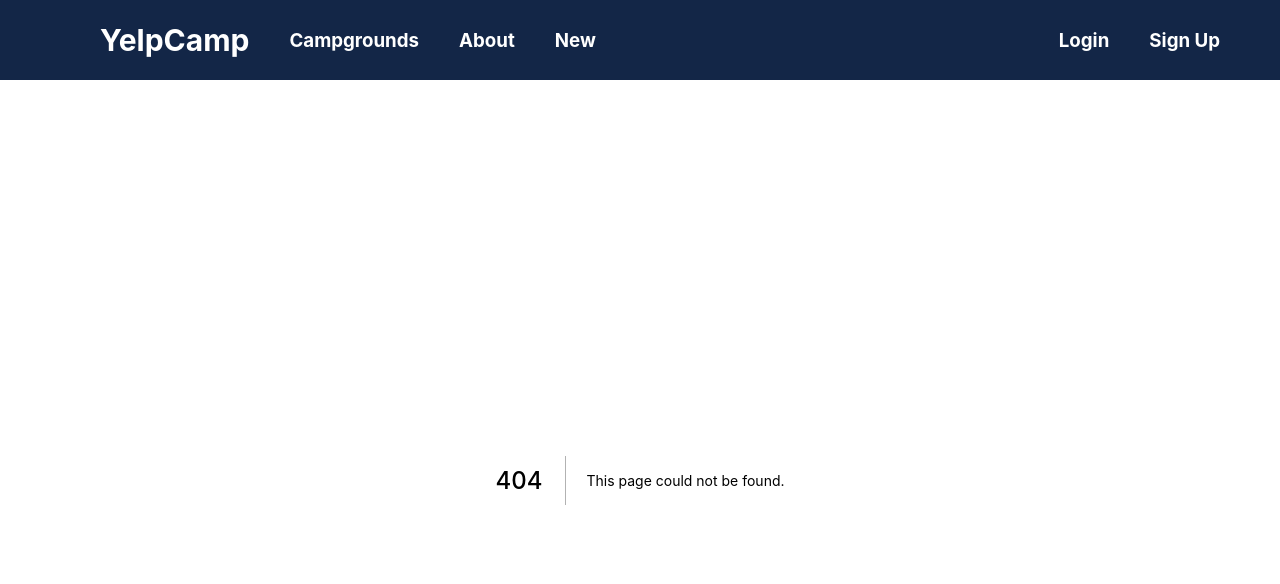
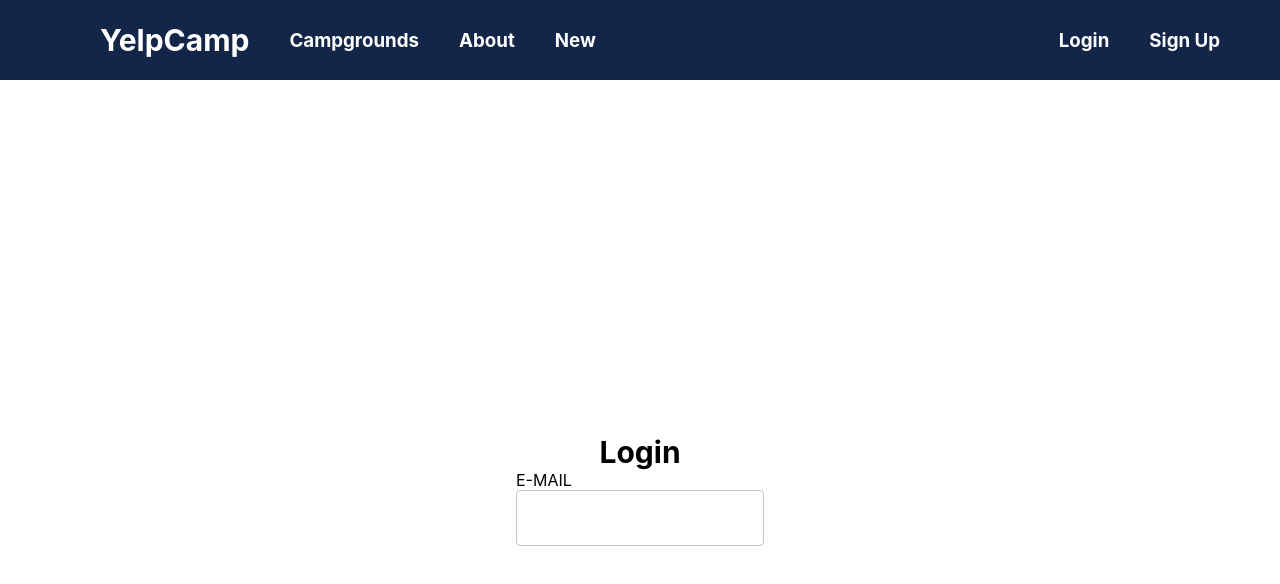
Before and after one commit to sreehari2003/YelpCamp-frontend, a Next.js app: page /login in a window 1280 px wide. Before the commit this address had no page. Shown: the top 584 px of the page. Built offline with nearby package versions, Linux system fonts and the light colour scheme.

Commit message:
added few styles

```diff
--- a/components/utils/MobileNav.tsx
+++ b/components/utils/MobileNav.tsx
@@ -23,7 +23,9 @@ const MobileNav:React.FC<types> = ({ click }) => {
           </div>
           <div className={classes.li}>
             <div className={classes.route}>
-              <Link href="/campgrounds">Campgrounds</Link>
+          <Link href="/campgrounds">
+             Campgrounds
+          </Link>
             </div>
             <div className={classes.route}>
               <Link href="/about">About</Link>
--- a/next.config.js
+++ b/next.config.js
@@ -1,3 +1,6 @@
 module.exports = {
   reactStrictMode: true,
-}
+  images: {
+    domains: ["images.unsplash.com", "images.unsplash.com"],
+  },
+};
--- a/pages/_app.tsx
+++ b/pages/_app.tsx
@@ -2,7 +2,7 @@ import "../styles/globals.css";
 import { useEffect, useState } from "react";
 import Navbar from "../components/utils/Navbar";
 import { useRouter } from "next/router";
-function MyApp({ Component, pageProps }) {
+function MyApp({ Component, pageProps }:any) {
   const [bar, showBar] = useState(true);
   // const router = useRouter();
   // useEffect(() => {
--- /dev/null
+++ b/pages/login/index.tsx
@@ -0,0 +1,27 @@
+import React from "react";
+import TextField from "@material-ui/core/TextField";
+import classes from "../../styles/login.module.scss";
+const index = () => {
+  return (
+      <div className={`${classes.login} flex`}>
+          <h2>Login</h2>
+      <div className={`${classes.dis} flex`}>
+        <form className={classes.form}>
+          <div className={classes.fr}>
+          <label htmlFor="outlined-search">E-MAIL</label>
+          <TextField
+            id="outlined-search"
+            label=""
+            type="search"
+            variant="outlined"
+            className={classes.text}
+            required
+          />
+          </div>
+        </form>
+      </div>
+    </div>
+  );
+};
+
+export default index;
--- a/styles/globals.css
+++ b/styles/globals.css
@@ -35,6 +35,10 @@ a {
   border-radius: 8px;
   cursor: pointer;
   font-weight: bold;
+}
+.btn:hover {
+  background: rgba(0, 0, 255, 0.664);
+  transition: all 0.6s;
 }
 .camp {
   margin-right: 10px;
--- /dev/null
+++ b/styles/login.module.scss
@@ -0,0 +1,17 @@
+.login {
+  height: 100vh;
+  //   background: rgba(182, 179, 179, 0.76);
+  flex-direction: column;
+}
+.login h2 {
+  text-align: center;
+  padding-top: 20px;
+  font-size: 30px;
+}
+.dis {
+  width: 400px;
+}
+.fr {
+  display: flex;
+  flex-direction: column;
+}
--- a/styles/new.module.scss
+++ b/styles/new.module.scss
@@ -19,8 +19,9 @@
 .cont {
   margin: 10px auto;
   // background: grey;
-  height: 100%;
+  height: 110%;
   width: 100%;
+  padding-bottom: 20px;
   // border: 1px solid grey;
   & h1 {
     font-size: 40px;
--- a/tsconfig.json
+++ b/tsconfig.json
@@ -26,7 +26,7 @@
     "next-env.d.ts",
     "**/*.ts",
     "**/*.tsx"
-  ],
+, "pages/api/hello.js"  ],
   "exclude": [
     "node_modules"
   ]
```
Also changed, not shown: components/utils/loaders/ImgLoader.tsx (added, +11 -0 lines), pages/campgrounds/index.tsx (+18 -3 lines).
